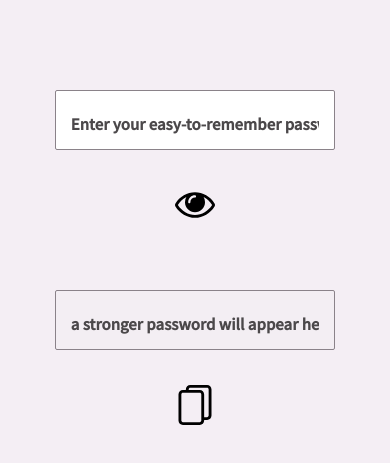
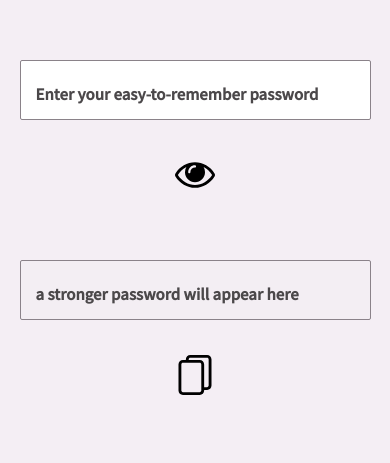
Before and after one commit to siqueiralex/password-transformer, a Next.js app: page / in a window 390 px wide. Shown: the part 155-618 px from the top of the page. Built offline with nearby package versions, Linux system fonts and the light colour scheme.

Commit message:
input size fixing

```diff
--- a/styles/globals.css
+++ b/styles/globals.css
@@ -122,8 +122,7 @@ body {
 
     .generator {
         width: 100%;
-        padding-top: 60px;
-        padding-bottom: 0px;
+        padding: 0;
         height: 100vh;
 
     }
@@ -134,10 +133,11 @@ body {
 
     .form input{
         font-size: 17px !important;
-        width: 85% !important;
+        width: 90% !important;
         font-weight: bold;
         font-size: 22px !important;
         height: 60px !important;
+        margin: 0;
     }
 
     svg {
```
